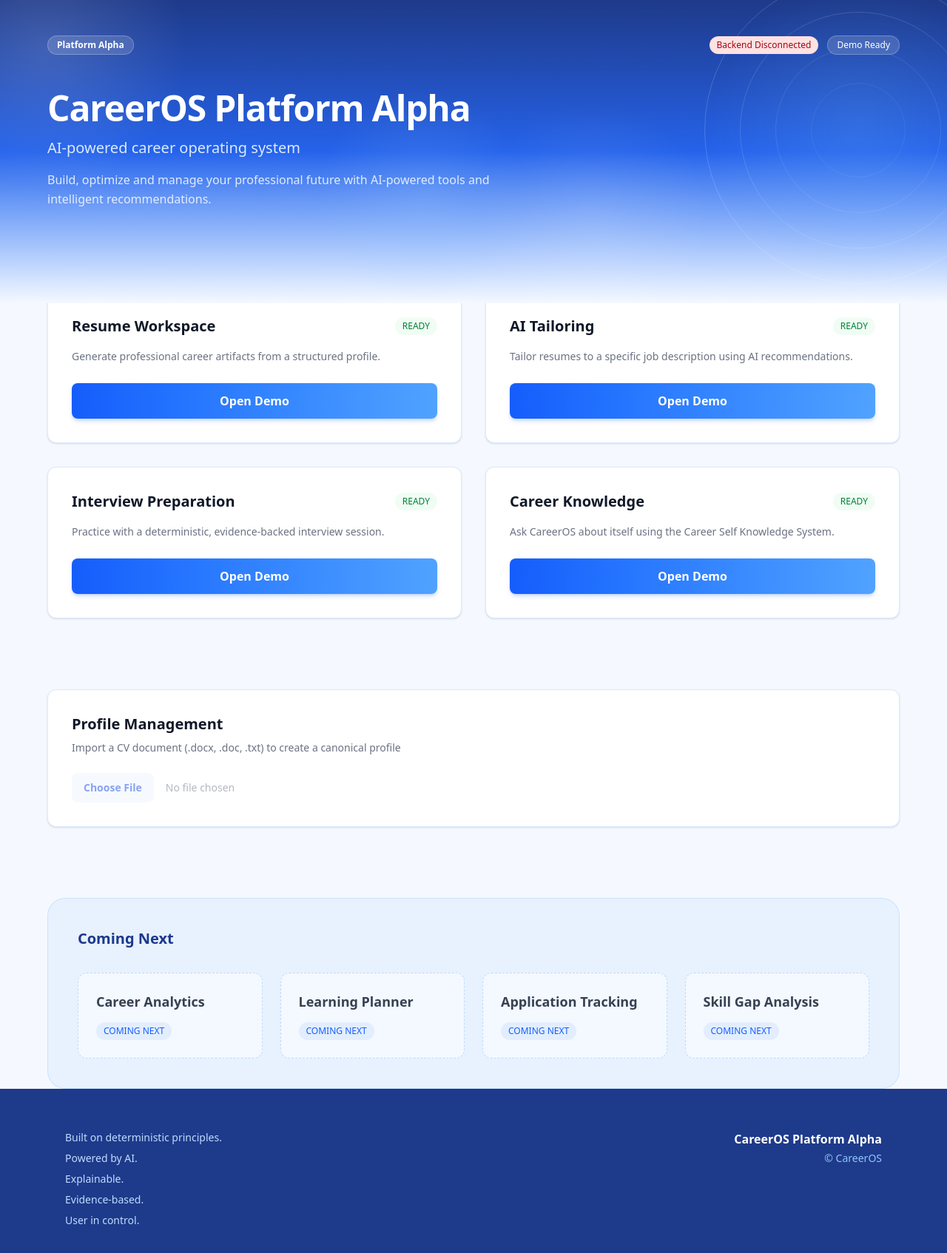
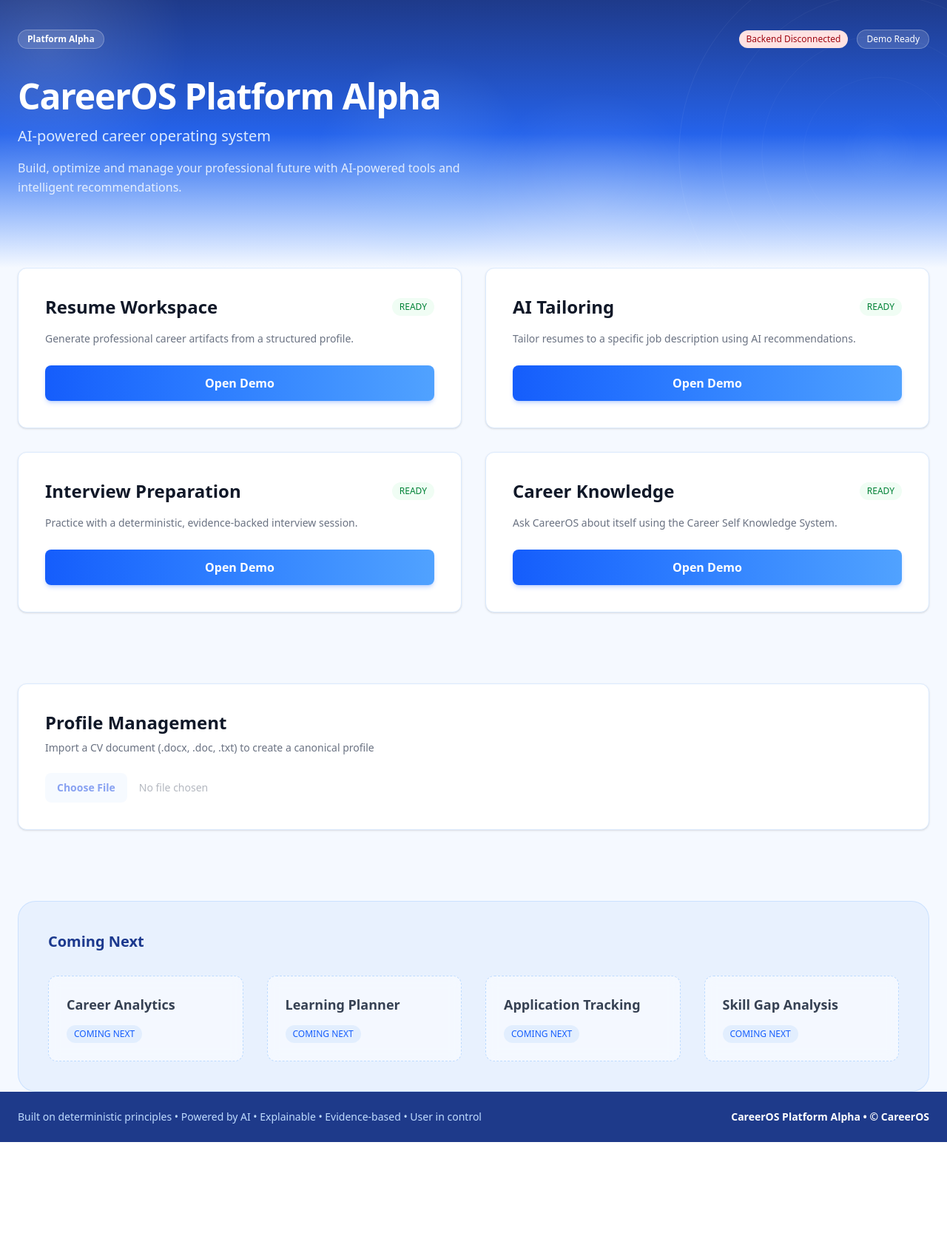
Before and after one commit to raulgong66/career-OS, a React (Vite) app in the folder frontend/: page / in a window 1280 px wide. Shown: the top 1694 px of the page at 74% size. After the commit the page ends 1544 px from the top, so only its background shows below. Built offline with nearby package versions, Linux system fonts and the light colour scheme; no server answers.

Commit message:
style: polish landing page visual design

```diff
--- a/frontend/src/index.css
+++ b/frontend/src/index.css
@@ -5,3 +5,14 @@ body {
   margin: 0;
   font-family: system-ui, -apple-system, sans-serif;
 }
+
+@keyframes fade-in-up {
+  from {
+    opacity: 0;
+    transform: translateY(8px);
+  }
+  to {
+    opacity: 1;
+    transform: translateY(0);
+  }
+}
--- a/frontend/src/pages/Home.tsx
+++ b/frontend/src/pages/Home.tsx
@@ -108,20 +108,20 @@ export default function Home() {
   return (
     <div className="min-h-screen bg-[#F5F9FF] flex flex-col">
       {/* Hero */}
-      <header className="relative overflow-hidden bg-gradient-to-b from-primary-900 via-primary-600 to-[#F5F9FF] px-6 pt-12 pb-32">
+      <header className="relative overflow-hidden bg-gradient-to-b from-primary-900 via-primary-600 to-[#F5F9FF] px-6 pt-10 pb-24">
         <div className="absolute -top-32 -left-32 h-96 w-96 rounded-full bg-[radial-gradient(circle_at_center,rgba(255,255,255,0.14),transparent_70%)] pointer-events-none" aria-hidden="true" />
         <div className="absolute top-1/3 right-1/4 h-80 w-80 rounded-full bg-[radial-gradient(circle_at_center,rgba(255,255,255,0.10),transparent_70%)] pointer-events-none" aria-hidden="true" />
         <div className="absolute bottom-0 left-1/3 h-72 w-72 rounded-full bg-[radial-gradient(circle_at_center,rgba(147,197,253,0.18),transparent_70%)] pointer-events-none" aria-hidden="true" />
-        <div className="absolute right-0 -top-16 h-[30rem] w-[30rem] translate-x-1/4 pointer-events-none opacity-70" aria-hidden="true">
-          <div className="absolute inset-0 rounded-full bg-[radial-gradient(circle_at_center,rgba(96,165,250,0.35),transparent_60%)]" />
-          <div className="absolute inset-8 rounded-full border border-white/25" />
-          <div className="absolute inset-20 rounded-full border border-white/20" />
-          <div className="absolute inset-32 rounded-full border border-white/15" />
-          <div className="absolute inset-44 rounded-full border border-white/10" />
+        <div className="absolute right-0 -top-16 h-[34rem] w-[34rem] translate-x-1/3 pointer-events-none opacity-15" aria-hidden="true">
+          <div className="absolute left-1/2 top-1/2 h-[34rem] w-[34rem] -translate-x-1/2 -translate-y-1/2 rounded-full border border-white/40" />
+          <div className="absolute left-1/2 top-1/2 h-[27rem] w-[27rem] -translate-x-1/2 -translate-y-1/2 rounded-full border border-white/30" />
+          <div className="absolute left-1/2 top-1/2 h-[20rem] w-[20rem] -translate-x-1/2 -translate-y-1/2 rounded-full border border-white/25" />
+          <div className="absolute left-1/2 top-1/2 h-[13rem] w-[13rem] -translate-x-1/2 -translate-y-1/2 rounded-full border border-white/20" />
+          <div className="absolute left-1/2 top-1/2 h-[7rem] w-[7rem] -translate-x-1/2 -translate-y-1/2 rounded-full bg-[radial-gradient(circle_at_center,rgba(147,197,253,0.45),transparent_70%)]" />
         </div>
 
-        <div className="relative z-10 max-w-6xl mx-auto">
-          <div className="flex items-center justify-between flex-wrap gap-3 mb-12">
+        <div className="relative z-10 max-w-7xl mx-auto">
+          <div className="flex items-center justify-between flex-wrap gap-3 mb-10 animate-[fade-in-up_0.6s_ease-out_both]">
             <span className="inline-flex items-center px-3 py-1 rounded-full text-xs font-semibold text-white bg-white/15 backdrop-blur-sm border border-white/25">
               Platform Alpha
             </span>
@@ -141,7 +141,7 @@ export default function Home() {
       </header>
 
       <main className="flex-1 px-6">
-        <div className="max-w-6xl mx-auto -mt-20 space-y-24">
+        <div className="max-w-7xl mx-auto -mt-16 space-y-24">
           {/* Primary Modules */}
           <section>
             <h2 className="text-2xl font-bold text-gray-900 mb-8">Primary Modules</h2>
@@ -149,18 +149,18 @@ export default function Home() {
               {primaryModules.map((module) => (
                 <div
                   key={module.title}
-                  className="bg-white rounded-xl border border-blue-100 shadow-sm p-8 transition-all duration-300 hover:shadow-xl hover:border-blue-200 hover:-translate-y-1"
+                  className="bg-white rounded-xl border border-blue-100 shadow-sm p-9 flex flex-col transition-all duration-300 ease-out hover:shadow-xl hover:shadow-blue-900/10 hover:border-blue-200 hover:-translate-y-1"
                 >
                   <div className="flex items-center justify-between mb-4">
-                    <h3 className="text-xl font-bold text-gray-900">{module.title}</h3>
+                    <h3 className="text-2xl font-bold text-gray-900">{module.title}</h3>
                     <span className="inline-flex items-center px-2.5 py-1 rounded-full text-xs font-medium bg-green-50 text-green-700">
                       READY
                     </span>
                   </div>
-                  <p className="text-sm text-gray-500 leading-relaxed mb-6">{module.description}</p>
+                  <p className="text-sm text-gray-500 leading-relaxed mb-6 flex-1">{module.description}</p>
                   <button
                     onClick={() => navigate(module.to)}
-                    className="w-full bg-gradient-to-r from-blue-600 to-blue-400 hover:from-blue-700 hover:to-blue-500 text-white font-semibold py-3 px-4 rounded-lg shadow-md shadow-blue-600/20 hover:shadow-lg hover:shadow-blue-600/30 transition-all duration-200"
+                    className="w-full bg-gradient-to-r from-blue-600 to-blue-400 hover:from-blue-700 hover:to-blue-500 text-white font-semibold py-3 px-4 rounded-lg shadow-md shadow-blue-600/20 hover:shadow-lg hover:shadow-blue-600/30 transition-all duration-300 ease-out hover:-translate-y-0.5 active:translate-y-0 active:shadow-md"
                   >
                     Open Demo
                   </button>
@@ -170,10 +170,10 @@ export default function Home() {
           </section>
 
           {/* Profile Import */}
-          <section className="bg-white rounded-xl border border-blue-100 shadow-sm p-8">
+          <section className="bg-white rounded-xl border border-blue-100 shadow-sm p-9">
             <div className="flex items-center justify-between flex-wrap gap-4 mb-6">
               <div>
-                <h2 className="text-xl font-bold text-gray-900">Profile Management</h2>
+                <h2 className="text-2xl font-bold text-gray-900">Profile Management</h2>
                 <p className="text-sm text-gray-500 mt-2">
                   Import a CV document (.docx, .doc, .txt) to create a canonical profile
                 </p>
@@ -205,7 +205,7 @@ export default function Home() {
           {/* Coming Next */}
           <section className="rounded-3xl bg-blue-100/50 border border-blue-200/70 p-10">
             <h2 className="text-xl font-semibold text-blue-900 mb-8">Coming Next</h2>
-            <div className="grid grid-cols-1 md:grid-cols-2 lg:grid-cols-4 gap-6">
+            <div className="grid grid-cols-1 md:grid-cols-2 lg:grid-cols-4 gap-8">
               {comingNextModules.map((module) => (
                 <div
                   key={module}
@@ -224,18 +224,13 @@ export default function Home() {
 
       {/* Footer */}
       <footer className="bg-primary-900 text-blue-100">
-        <div className="max-w-6xl mx-auto px-6 py-14 flex flex-col md:flex-row items-start justify-between gap-12">
-          <div className="space-y-2 text-sm text-blue-200">
-            <p>Built on deterministic principles.</p>
-            <p>Powered by AI.</p>
-            <p>Explainable.</p>
-            <p>Evidence-based.</p>
-            <p>User in control.</p>
-          </div>
-          <div className="text-left md:text-right space-y-1">
-            <p className="font-semibold text-white">CareerOS Platform Alpha</p>
-            <p className="text-sm text-blue-300">© CareerOS</p>
-          </div>
+        <div className="max-w-7xl mx-auto px-6 py-6 flex flex-col gap-2 md:flex-row md:items-center md:justify-between">
+          <p className="text-xs sm:text-sm text-blue-200 text-left">
+            Built on deterministic principles • Powered by AI • Explainable • Evidence-based • User in control
+          </p>
+          <p className="text-xs sm:text-sm font-semibold text-white text-left md:text-right">
+            CareerOS Platform Alpha • © CareerOS
+          </p>
         </div>
       </footer>
     </div>
```
